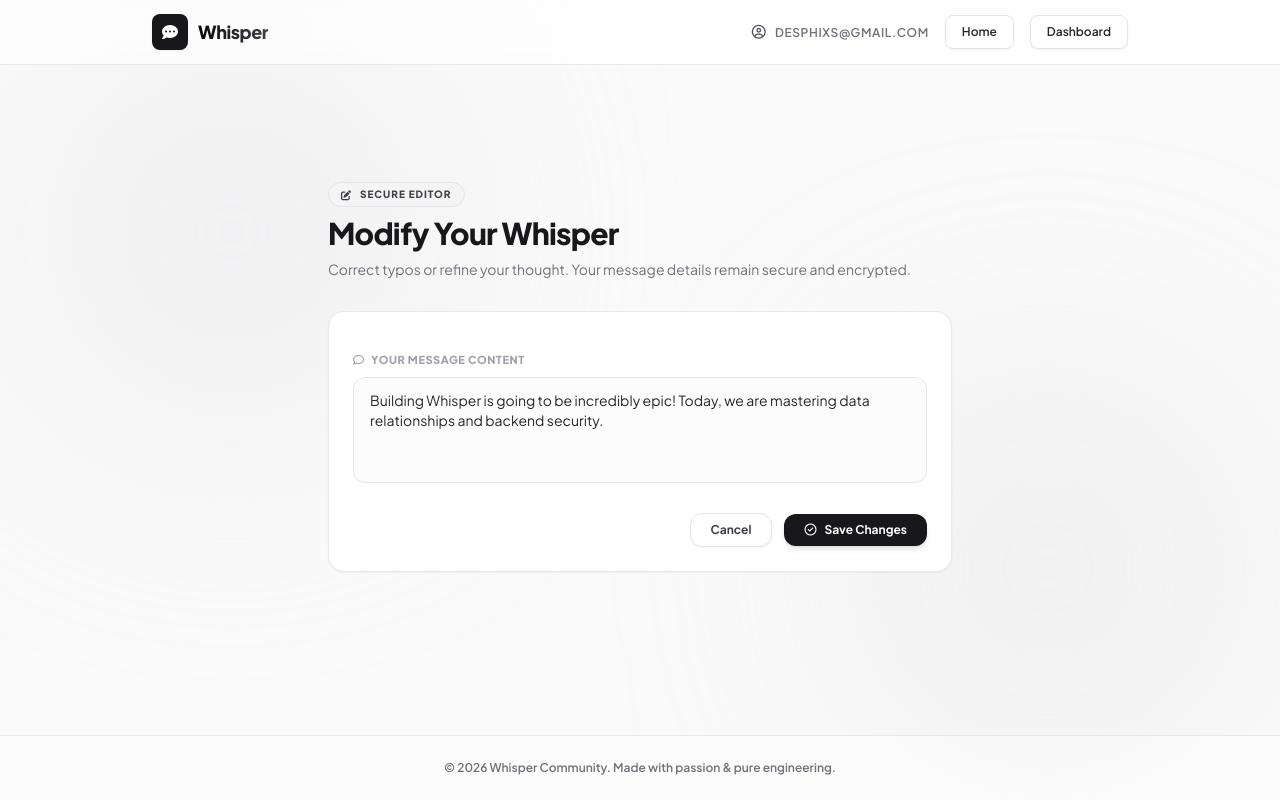
After one commit to desphixs/whisper-micro-blog-django, a Django app: page /edit/1/ in a window 1280 px wide. The commit adds this page. Run offline with Django 5.2, Linux system fonts and the light colour scheme; a user stored in the database is signed in; data comes from the database, SQL or seed files in the repository; both versions use the stored data as it was after the commit; some libraries are stand-ins or nearby versions.

Commit message:
allowed users to fix typos in their messages, but completely block them from editing messages written by other people.

```diff
--- /dev/null
+++ b/feed/templates/edit.html
@@ -0,0 +1,123 @@
+<!-- We define the standard HTML5 document type skeleton so the browser knows how to parse modern web pages -->
+<!DOCTYPE html>
+<html lang="en" class="h-full">
+<head>
+    <meta charset="UTF-8">
+    <meta name="viewport" content="width=device-width, initial-scale=1.0">
+    <!-- Descriptive title for optimal browser tab recognition and premium SEO standards -->
+    <title>Edit Whisper - Whisper</title>
+    <!-- We load Tailwind CSS CDN to style our page with utility classes without writing custom CSS -->
+    <script src="https://cdn.tailwindcss.com"></script>
+    <!-- We load Font Awesome CDN for highly descriptive modern UI icons -->
+    <link rel="stylesheet" href="https://cdnjs.cloudflare.com/ajax/libs/font-awesome/6.4.0/css/all.min.css">
+    <!-- We load a beautiful, modern Google Font called Plus Jakarta Sans for premium typography -->
+    <link rel="preconnect" href="https://fonts.googleapis.com">
+    <link rel="preconnect" href="https://fonts.gstatic.com" crossorigin>
+    <link href="https://fonts.googleapis.com/css2?family=Plus+Jakarta+Sans:wght@300;400;500;600;700;800&display=swap" rel="stylesheet">
+    <style>
+        /* Setting the default font to Plus Jakarta Sans for the entire page to give it a premium, sleek feel */
+        body {
+            font-family: 'Plus Jakarta Sans', sans-serif;
+        }
+    </style>
+</head>
+<body class="h-full bg-zinc-50 text-zinc-900 flex flex-col justify-between relative overflow-x-hidden min-h-screen">
+    <!-- Background subtle neon glow circles to add a premium, modern aesthetic depth -->
+    <div class="absolute top-10 left-10 w-96 h-96 bg-zinc-200/50 rounded-full blur-[120px] pointer-events-none z-0"></div>
+    <div class="absolute bottom-10 right-10 w-96 h-96 bg-zinc-300/30 rounded-full blur-[120px] pointer-events-none z-0"></div>
+
+    <!-- Navigation Header -->
+    <header class="w-full bg-white/70 backdrop-blur-xl border-b border-zinc-200/80 sticky top-0 z-50">
+        <div class="max-w-5xl mx-auto px-6 h-16 flex items-center justify-between">
+            <!-- Brand Logo -->
+            <a href="/" class="flex items-center space-x-2.5 hover:opacity-90 transition duration-150">
+                <div class="flex items-center justify-center w-9 h-9 bg-zinc-900 rounded-lg shadow-sm">
+                    <i class="fa-solid fa-comment-dots text-white text-base"></i>
+                </div>
+                <span class="font-extrabold tracking-tight bg-gradient-to-r from-zinc-950 to-zinc-700 bg-clip-text text-transparent text-lg">
+                    Whisper
+                </span>
+            </a>
+
+            <!-- Dynamic Navigation Links -->
+            <div class="flex items-center space-x-4">
+                <span class="text-zinc-500 text-xs font-semibold uppercase tracking-wider hidden sm:inline-block">
+                    <i class="fa-regular fa-circle-user mr-1.5 text-zinc-600 text-sm"></i> {{ user.email }}
+                </span>
+                <a href="/" class="py-2 px-4 bg-white hover:bg-zinc-50 border border-zinc-200 text-zinc-800 font-semibold rounded-lg text-xs transition duration-150 shadow-sm">
+                    Home
+                </a>
+                <a href="/dashboard/" class="py-2 px-4 bg-white hover:bg-zinc-50 border border-zinc-200 text-zinc-800 font-semibold rounded-lg text-xs transition duration-150 shadow-sm">
+                    Dashboard
+                </a>
+            </div>
+        </div>
+    </header>
+
+    <!-- Main Container -->
+    <main class="flex-grow w-full max-w-2xl mx-auto px-6 py-12 relative z-10 space-y-8 flex flex-col justify-center">
+
+        <!-- Header Info -->
+        <div class="space-y-2">
+            <div class="inline-flex items-center space-x-2 px-3 py-1 bg-zinc-100 border border-zinc-200 rounded-full text-zinc-700 text-[10px] font-extrabold tracking-widest uppercase">
+                <i class="fa-solid fa-pen-to-square text-[10px]"></i> <span>Secure Editor</span>
+            </div>
+            <h1 class="text-3xl font-extrabold tracking-tight text-zinc-900">
+                Modify Your Whisper
+            </h1>
+            <p class="text-zinc-500 text-sm">Correct typos or refine your thought. Your message details remain secure and encrypted.</p>
+        </div>
+
+        <!-- The Edit Form Card -->
+        <!-- Analogy: The owner's edit room. Only you have the key to this room. You can wipe your previous note clean and write down a fresh one. -->
+        <div class="w-full bg-white border border-zinc-200/80 rounded-2xl p-6 shadow-sm space-y-6">
+            <form action="." method="POST" class="space-y-4">
+                <!-- CSRF Token: Django's digital secure seal for form submissions -->
+                {% csrf_token %}
+
+                <div class="space-y-2">
+                    <label for="content" class="block text-[11px] font-extrabold uppercase tracking-wider text-zinc-400">
+                        <i class="fa-regular fa-comment mr-1 text-zinc-400"></i> Your Message Content
+                    </label>
+
+                    <!-- Textarea pre-filled with the message's current database content -->
+                    <textarea
+                        name="content"
+                        id="content"
+                        rows="4"
+                        required
+                        placeholder="Update your secret developer whisper..."
+                        class="w-full bg-zinc-50/50 border border-zinc-200/80 focus:border-zinc-950 focus:ring-1 focus:ring-zinc-950 rounded-xl px-4 py-3 text-sm text-zinc-800 placeholder-zinc-400 focus:outline-none transition duration-150 ease-in-out resize-none"
+                    >{{ message.content }}</textarea>
+                </div>
+
+                <!-- Submit and Cancel Buttons -->
+                <div class="flex items-center justify-end space-x-3 pt-2">
+                    <a
+                        href="/"
+                        class="inline-flex items-center justify-center space-x-2 py-2 px-5 bg-white hover:bg-zinc-50 active:bg-zinc-100 border border-zinc-200 text-zinc-700 font-bold rounded-xl text-xs transition duration-150 shadow-sm"
+                    >
+                        Cancel
+                    </a>
+
+                    <button
+                        type="submit"
+                        class="inline-flex items-center justify-center space-x-2 py-2 px-5 bg-zinc-900 hover:bg-zinc-800 active:bg-zinc-950 text-white font-bold rounded-xl text-xs transition duration-150 shadow-md hover:shadow-lg hover:-translate-y-0.5 transform cursor-pointer"
+                    >
+                        <i class="fa-regular fa-circle-check text-xs"></i>
+                        <span>Save Changes</span>
+                    </button>
+                </div>
+            </form>
+        </div>
+
+    </main>
+
+    <!-- Footer -->
+    <footer class="w-full border-t border-zinc-200/80 bg-white/40 py-6 text-center relative z-10 mt-12">
+        <p class="text-zinc-500 text-xs font-semibold">
+            &copy; 2026 Whisper Community. Made with passion & pure engineering.
+        </p>
+    </footer>
+</body>
+</html>
--- a/feed/urls.py
+++ b/feed/urls.py
@@ -24,4 +24,12 @@ urlpatterns = [
     # We give it the name 'index' to serve as our central homepage, so we can refer to it easily
     # in HTML templates or redirect statements using {% url 'index' %}.
     path('', views.timeline_view, name='index'),
+
+    # We map the URL path 'edit/<int:id>/' directly to our protected edit_message view function.
+    # Analogy: This is like assigning a dynamic mailbox extension key.
+    # - '<int:id>' tells Django that this segment of the URL holds a dynamic integer number
+    #   representing the message's primary key ID in the database.
+    # - We name the pattern 'edit_message' so that templates and views can programmatically
+    #   construct URLs (like reversing or resolving {% url 'edit_message' message.id %}) safely.
+    path('edit/<int:id>/', views.edit_message, name='edit_message'),
 ]
--- a/feed/views.py
+++ b/feed/views.py
@@ -1,4 +1,4 @@
-from django.shortcuts import render, redirect
+from django.shortcuts import render, redirect, get_object_or_404
 # We import the login_required decorator which acts like a VIP room security bouncer.
 # It ensures that only logged-in (authenticated) users can gain access to our timeline page.
 # If an anonymous user tries to sneak in, the bouncer will catch them and politely redirect them
@@ -85,3 +85,66 @@ def timeline_view(request):
     # - and our 'context' delivery box filled with the database messages.
     # Render compiles all of this into pure HTML and sends it back to the user's browser.
     return render(request, 'index.html', context)
+
+
+# We apply the VIP security check bouncer (@login_required) so that only logged-in members can access the editor.
+# If a guest tries to navigate here, the bouncer boots them back to the login gateway.
+@login_required
+def edit_message(request, id):
+    """
+    edit_message allows the true author of a whisper to load a secure editor form
+    and save updates to their whisper content, while locking out anyone else.
+
+    Analogy: The private safety deposit box.
+    1. A member presents a specific box key (message ID).
+    2. We verify if the signature on the bank account details matches the key holder (author validation).
+    3. If they don't match, we sound the alarm and escort them out of the building (redirect back to feed).
+    4. If they match, they can open the box, wipe the old sheet clean, write their new secrets,
+       and seal the box back up in the vault (POST processing and saving).
+    """
+
+    # 1. Fetch the specific whisper from the database using our helper shortcut.
+    # We tell Django: "Look inside the 'Message' table and grab the row matching 'id=id'."
+    # If a user tries to edit a message ID that doesn't exist, Django handles it and returns a 404 error page.
+    message = get_object_or_404(Message, id=id)
+
+    # 2. Security Author Validation Check.
+    # We compare the message author's user ID with the user currently active in the request session.
+    # Analogy: A security guard comparing the ID badge of the person trying to edit the document
+    # against the name listed as the original author. If they don't match, we deny entry!
+    if message.author != request.user:
+        # Immediately eject the unauthorized user and redirect them back to the home global timeline.
+        return redirect('index')
+
+    # 3. Handling incoming update submissions (POST request).
+    # If the author filled out the form and clicked "Save Changes", request.method is equal to 'POST'.
+    if request.method == 'POST':
+        # Extract the new updated message text from the submission data using the key 'content'.
+        # We run .strip() to clean up any blank spaces.
+        new_content = request.POST.get('content', '').strip()
+
+        # 4. Validation: Verify that the message is not empty.
+        # We don't want the user to clear out their entire whisper and save a blank note!
+        if new_content:
+            # Overwrite the message's content field with the new text.
+            # Analogy: Erasing the previous text on the whiteboard and writing the new polished sentence.
+            message.content = new_content
+
+            # Save the updated object state back into our database table rows.
+            # Analogy: Locking the safety deposit box back in the wall so it is permanently stored.
+            message.save()
+
+            # 5. Redirect back to the timeline page so they can see their updated post.
+            # This also clears the POST submit history so browser refreshes are safe!
+            return redirect('index')
+
+    # 6. Handling the GET request (displaying the form).
+    # If the user simply clicked "Edit Whisper", it's a GET request.
+    # We must load the edit template and pass our message context so the input textarea is pre-filled.
+    # Analogy: We pack our message object into our custom context delivery box labeled 'message'.
+    context = {
+        'message': message,
+    }
+
+    # Render the edit template compile, passing our context, and return the visual HTML layout.
+    return render(request, 'edit.html', context)
```
Also changed, not shown: feed/templates/index.html (+16 -3 lines), db.sqlite3.
